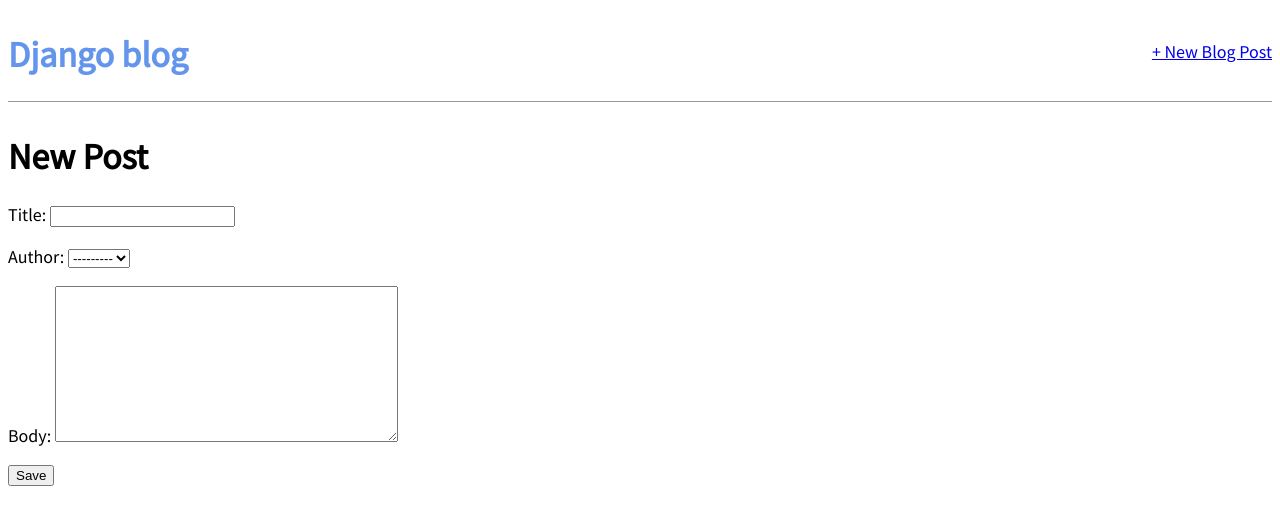
After one commit to vijiboy/learn-django, a Django app: page /post/new/ in a window 1280 px wide. The commit adds this page. Shown: the top 525 px of the page. Run offline with Django 4.2, Linux system fonts and the light colour scheme; data comes from the database, SQL or seed files in the repository; both versions use the stored data as it was after the commit.

Commit message:
ex5 blog forms - Create

```diff
--- a/django1/ex5-blog/blog/urls.py
+++ b/django1/ex5-blog/blog/urls.py
@@ -1,7 +1,8 @@
 from django.urls import path
-from .views import BlogListView, BlogDetailView
+from .views import BlogListView, BlogDetailView, BlogCreateView
 
 urlpatterns = [
+    path("post/new/", BlogCreateView.as_view(), name="post_new"),
     path("post/<int:pk>/", BlogDetailView.as_view(), name="post_detail"),
     path("", BlogListView.as_view(), name="home"),
 ]
--- a/django1/ex5-blog/blog/views.py
+++ b/django1/ex5-blog/blog/views.py
@@ -1,4 +1,4 @@
-from django.views.generic import ListView, DetailView
+from django.views.generic import ListView, DetailView, CreateView
 from .models import Post
 
 
@@ -11,3 +11,9 @@ class BlogListView(ListView):
 class BlogDetailView(DetailView):
     model = Post
     template_name = "post_detail.html"
+
+
+class BlogCreateView(CreateView):
+    model = Post
+    template_name = "post_new.html"
+    fields = ["title", "author", "body"]
--- a/django1/ex5-blog/templates/base.html
+++ b/django1/ex5-blog/templates/base.html
@@ -7,13 +7,17 @@
     </head>
 
     <body>
+        <div>
             <header>
+                <div class="nav-left">
                     <h1><a href="{% url 'home' %}">Django blog</a></h1>
+                </div>
+                <div class="nav-right">
+                    <a href="{% url 'post_new' %}">+ New Blog Post</a>
+                </div>
             </header>
-    <div>
             {% block content %}
             {% endblock content %}
         </div>
     </body>
-
 </html>
--- /dev/null
+++ b/django1/ex5-blog/templates/post_new.html
@@ -0,0 +1,9 @@
+{% extends "base.html" %}
+
+{% block content %}
+<h1>New Post</h1>
+<form action="" method="post"> {% csrf_token %}
+    {{ form.as_p }}
+    <input type="submit" value="Save">
+</form>
+{% endblock content %}
```
Also changed, not shown: django1/ex5-blog/db.sqlite3. Lines whose indentation alone changed are shown as unchanged.
